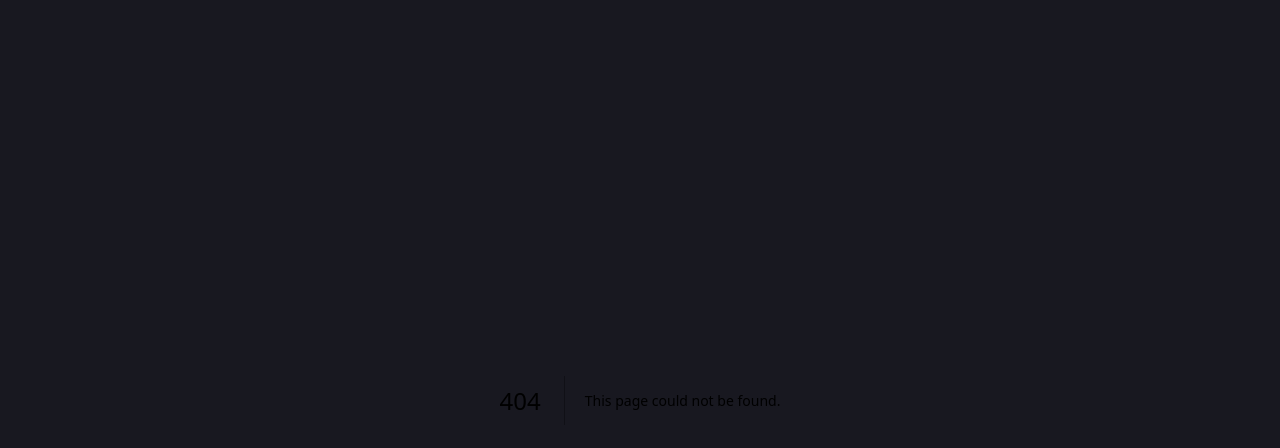
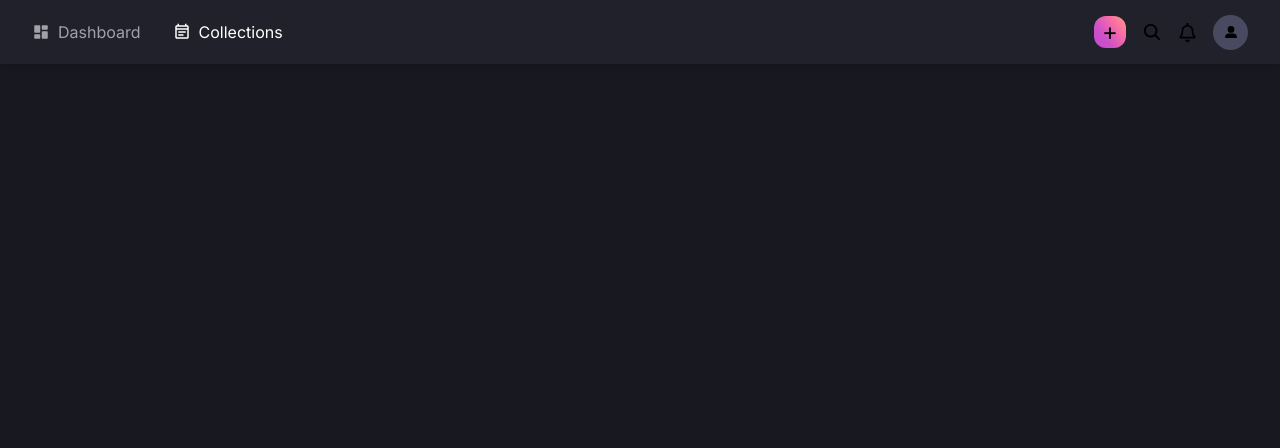
Before and after one commit to Amritanshu312/TaskGen, a Next.js app: page /collections in a window 1280 px wide. Before the commit this address had no page. Shown: the top 448 px of the page. Built offline with nearby package versions, Linux system fonts and the light colour scheme; no server answers.

Commit message:
[Home] feat🎉: Collections Item

```diff
--- /dev/null
+++ b/app/(pages)/collections/page.js
@@ -0,0 +1,7 @@
+const Collections = () => {
+  return (
+    <div>Collections</div>
+  )
+}
+
+export default Collections
--- a/content/Home/collections/Collections.jsx
+++ b/content/Home/Collections.jsx
@@ -1,5 +1,4 @@
-import CollectionItem from "./CollectionItem"
-
+import CollectionItem from "./collectionsItem/CollectionItem"
 
 
 const Collections = () => {
--- a/content/Home/DailyOverview.jsx
+++ b/content/Home/DailyOverview.jsx
@@ -1,4 +1,4 @@
-import Collections from "./collections/Collections"
+import Collections from "./Collections"
 
 const DailyOverview = () => {
   return (
--- a/content/Home/collections/CollectionItem.jsx
+++ /dev/null
@@ -1,47 +0,0 @@
-import { IoIosArrowUp } from "react-icons/io";
-import { FaArrowRight } from "react-icons/fa6";
-
-
-const CollectionItem = () => {
-  return (
-    <div className="w-full bg-[#21212b] rounded-3xl overflow-hidden">
-
-      <div className="flex justify-between px-6 py-6 items-center cursor-pointer bg-[#272731] shadow-sm">
-        <div className="flex items-center gap-2 cursor-pointer">
-          <div className="bg-[#fa76a0] w-8 h-8 rounded-xl flex items-center justify-center text-lg">S</div>
-          <div>School</div>
-        </div>
-
-        <div className="text-[#7a7a80]"><IoIosArrowUp /></div>
-      </div>
-
-      <div>
-
-        <div className="px-6 py-6 flex items-center gap-4">
-          <div className="border-2 rounded-lg w-6 h-6 cursor-pointer"></div>
-          <div className="font-['poppins']">
-            <div className="text-[#dfdfe2] text-[17px]">Prepare Something like anything</div>
-            <div className="text-[#b74f53] text-sm">Today 12:00</div>
-          </div>
-        </div>
-
-        <div className="px-6 py-6 flex items-center gap-4">
-          <div className="border-2 rounded-lg w-6 h-6 cursor-pointer"></div>
-          <div className="font-['poppins']">
-            <div className="text-[#dfdfe2] text-[17px]">Prepare Something like anything</div>
-            <div className="text-[#b74f53] text-sm">Today 12:00</div>
-          </div>
-        </div>
-
-
-      </div>
-
-      <div className="py-4 flex items-center justify-center text-[#c9c9cf] font-['poppins'] border-t border-[#56565e56] cursor-pointer hover:bg-[#272731bf]">
-        Go to Collection <span><FaArrowRight /></span>
-      </div>
-
-    </div>
-  )
-}
-
-export default CollectionItem
--- /dev/null
+++ b/content/Home/collectionsItem/CollectionItem.jsx
@@ -0,0 +1,62 @@
+"use client"
+import { IoIosArrowUp } from "react-icons/io";
+import { FaArrowRight } from "react-icons/fa6";
+import { useState } from "react";
+import { motion, AnimatePresence } from "framer-motion";
+
+
+const CollectionItem = () => {
+  const [isOpended, setIsOpened] = useState(true)
+
+  return (
+    <div className="w-full bg-[#21212b] rounded-3xl overflow-hidden">
+
+      <div onClick={() => setIsOpened(prev => !prev)} className="flex justify-between px-6 py-6 items-center cursor-pointer bg-[#272731] shadow-sm">
+        <div className="flex items-center gap-2 cursor-pointer">
+          <div className="bg-[#fa76a0] w-8 h-8 rounded-xl flex items-center justify-center text-lg">S</div>
+          <div>School</div>
+        </div>
+
+        <div className="text-[#7a7a80]"><IoIosArrowUp /></div>
+      </div>
+
+      <AnimatePresence>
+        {isOpended && (
+          <motion.div
+            initial={{ height: 0, opacity: 0 }}
+            animate={{ height: "auto", opacity: 1 }}
+            exit={{ height: 0, opacity: 0 }}
+            transition={{ duration: 0.3 }}
+          >
+            <div className="px-6 py-6 flex items-center gap-4">
+              <div className="border-2 rounded-lg w-6 h-6 cursor-pointer"></div>
+              <div className="font-['poppins']">
+                <div className="text-[#dfdfe2] text-[17px]">
+                  Prepare Something like anything
+                </div>
+                <div className="text-[#b74f53] text-sm">Today 12:00</div>
+              </div>
+            </div>
+
+            <div className="px-6 py-6 flex items-center gap-4">
+              <div className="border-2 rounded-lg w-6 h-6 cursor-pointer"></div>
+              <div className="font-['poppins']">
+                <div className="text-[#dfdfe2] text-[17px]">
+                  Prepare Something like anything
+                </div>
+                <div className="text-[#b74f53] text-sm">Today 12:00</div>
+              </div>
+            </div>
+          </motion.div>
+        )}
+      </AnimatePresence>
+
+      <div className="py-4 flex items-center justify-center text-[#c9c9cf] font-['poppins'] border-t border-[#56565e56] cursor-pointer hover:bg-[#272731bf]">
+        Go to Collection <span><FaArrowRight /></span>
+      </div>
+
+    </div>
+  )
+}
+
+export default CollectionItem
--- a/partials/navbar/Navbar.jsx
+++ b/partials/navbar/Navbar.jsx
@@ -9,9 +9,13 @@ import { auth } from "@/firebase/config";
 import { FaUserLarge } from "react-icons/fa6";
 import Image from "next/image";
 import Link from "next/link";
+import { usePathname } from "next/navigation";
+import clsx from "clsx";
 
 const Navbar = () => {
   const [userInfo, setUserInfo] = useState("loading");
+
+  const pathname = usePathname()
 
   useEffect(() => {
     const unsubscribe = auth.onAuthStateChanged(user => setUserInfo(user || false));
@@ -19,20 +23,20 @@ const Navbar = () => {
   }, []);
 
   const DashboardIcon = useCallback(() => (
-    <div className="flex gap-2 items-center text-lg cursor-pointer duration-100 hover:text-[#a1a1a9]">
+    <Link href={"/"} className={clsx("flex gap-2 items-center text-lg cursor-pointer duration-100", { "text-white": pathname === "/" })}>
       <RiDashboardFill /> <span className="text-base">Dashboard</span>
-    </div>
+    </Link>
   ), []);
 
   const CollectionsIcon = useCallback(() => (
-    <div className="flex gap-2 items-center text-lg cursor-pointer duration-100 hover:text-[#8b8b92]">
+    <Link href={"/collections"} className={clsx("flex gap-2 items-center text-lg cursor-pointer duration-100", { "text-white": pathname === "/collections" })}>
       <MdOutlineEventNote /> <span className="text-base">Collections</span>
-    </div>
+    </Link>
   ), []);
 
   return (
     <div className="w-full fixed z-10 h-16 bg-[#21212b] top-0 left-0 justify-between px-8 flex items-center shadow-md">
-      <div className="flex gap-8 items-center">
+      <div className="flex gap-8 items-center text-[#a1a1a9]">
         <DashboardIcon />
         <CollectionsIcon />
       </div>
```
